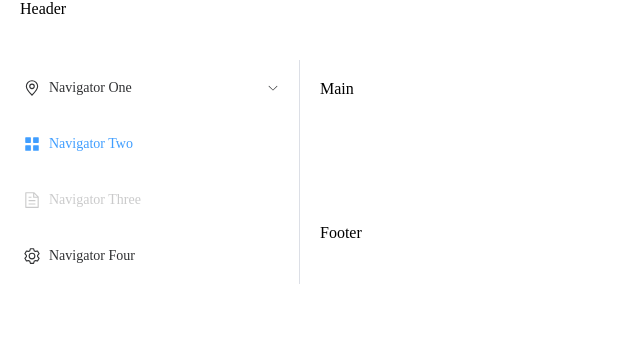
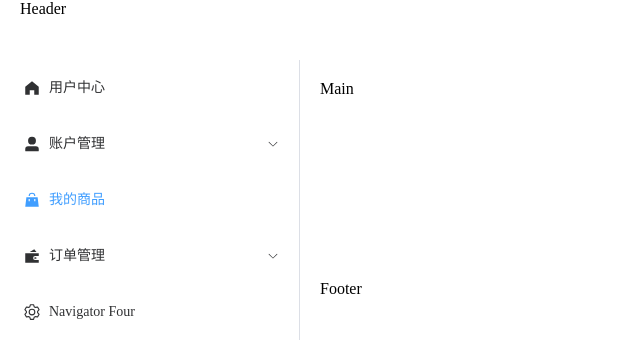
Before and after one commit to expliyh/school-fish-web, a Vue app: page /panel in a window 1280 px wide. Shown: the top 358 px of the page, without its empty margins (0-640 px from the left). Built offline with nearby package versions, Linux system fonts and the light colour scheme.

Commit message:
Update PanelView.vue

```diff
--- a/src/views/PanelView.vue
+++ b/src/views/PanelView.vue
@@ -1,10 +1,11 @@
 <script setup lang="ts">
 import {
+  UserFilled,
   HomeFilled,
-  Document,
   Menu as IconMenu,
-  Location,
+  GoodsFilled,
   Setting,
+  WalletFilled,
 } from '@element-plus/icons-vue'
 
 const handleOpen = (key: string, keyPath: string[]) => {
@@ -28,37 +29,39 @@ const handleClose = (key: string, keyPath: string[]) => {
             @open="handleOpen"
             @close="handleClose"
         >
+          <el-menu-item index="0">
+            <el-icon>
+              <home-filled/>
+            </el-icon>
+            <span>用户中心</span>
+          </el-menu-item>
           <el-sub-menu index="1">
             <template #title>
               <el-icon>
-                <location/>
+                <user-filled/>
               </el-icon>
-              <span>Navigator One</span>
+              <span>账户管理</span>
             </template>
-            <el-menu-item-group title="Group One">
-              <el-menu-item index="1-1">item one</el-menu-item>
-              <el-menu-item index="1-2">item two</el-menu-item>
-            </el-menu-item-group>
-            <el-menu-item-group title="Group Two">
-              <el-menu-item index="1-3">item three</el-menu-item>
-            </el-menu-item-group>
-            <el-sub-menu index="1-4">
-              <template #title>item four</template>
-              <el-menu-item index="1-4-1">item one</el-menu-item>
-            </el-sub-menu>
+            <el-menu-item index="1-1">个人信息</el-menu-item>
+            <el-menu-item index="1-2">安全中心</el-menu-item>
           </el-sub-menu>
           <el-menu-item index="2">
             <el-icon>
-              <icon-menu/>
+              <goods-filled/>
             </el-icon>
-            <span>Navigator Two</span>
+            <span>我的商品</span>
           </el-menu-item>
-          <el-menu-item index="3" disabled>
-            <el-icon>
-              <document/>
-            </el-icon>
-            <span>Navigator Three</span>
-          </el-menu-item>
+          <el-sub-menu index="3">
+            <template #title>
+              <el-icon>
+                <wallet-filled/>
+              </el-icon>
+              <span>订单管理</span>
+            </template>
+            <el-menu-item index="3-1">我的订单</el-menu-item>
+            <el-menu-item index="3-2">我的投诉</el-menu-item>
+            <el-menu-item index="3-3">找我售后</el-menu-item>
+          </el-sub-menu>
           <el-menu-item index="4">
             <el-icon>
               <setting/>
```
